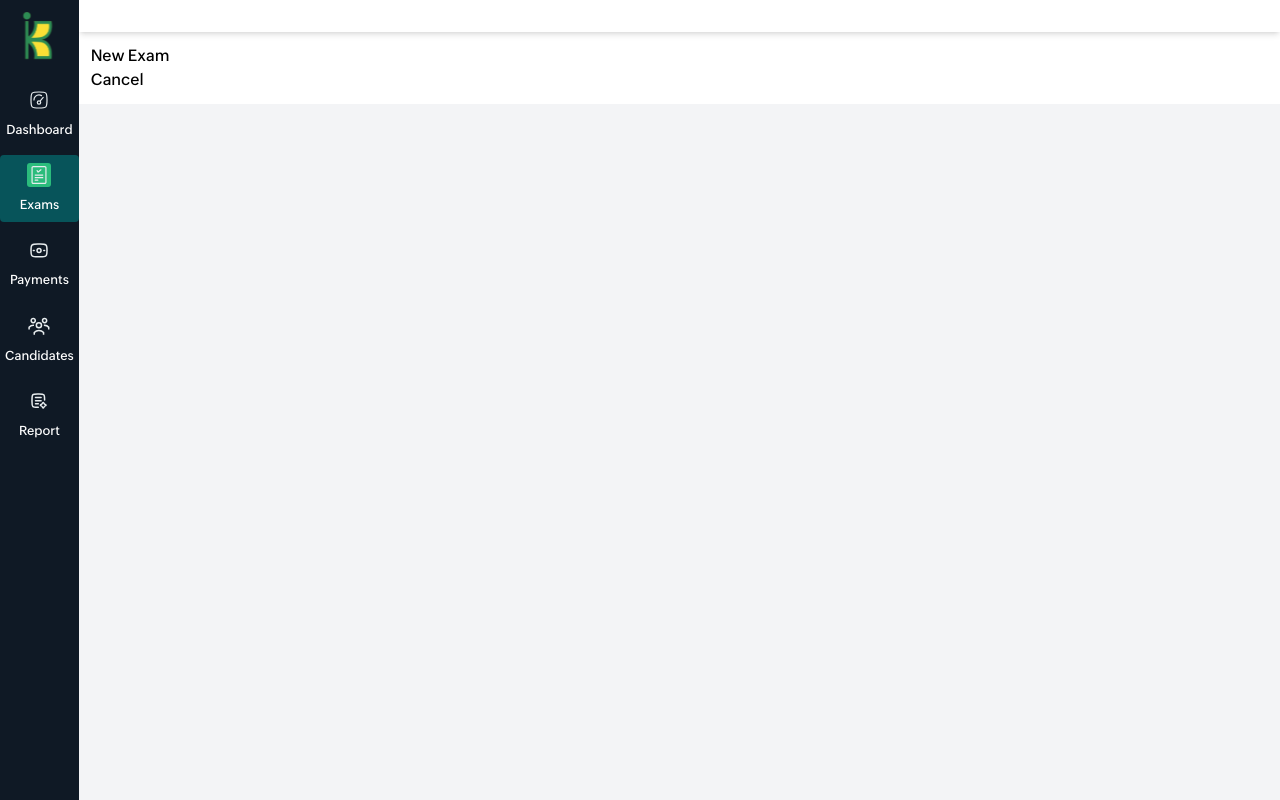
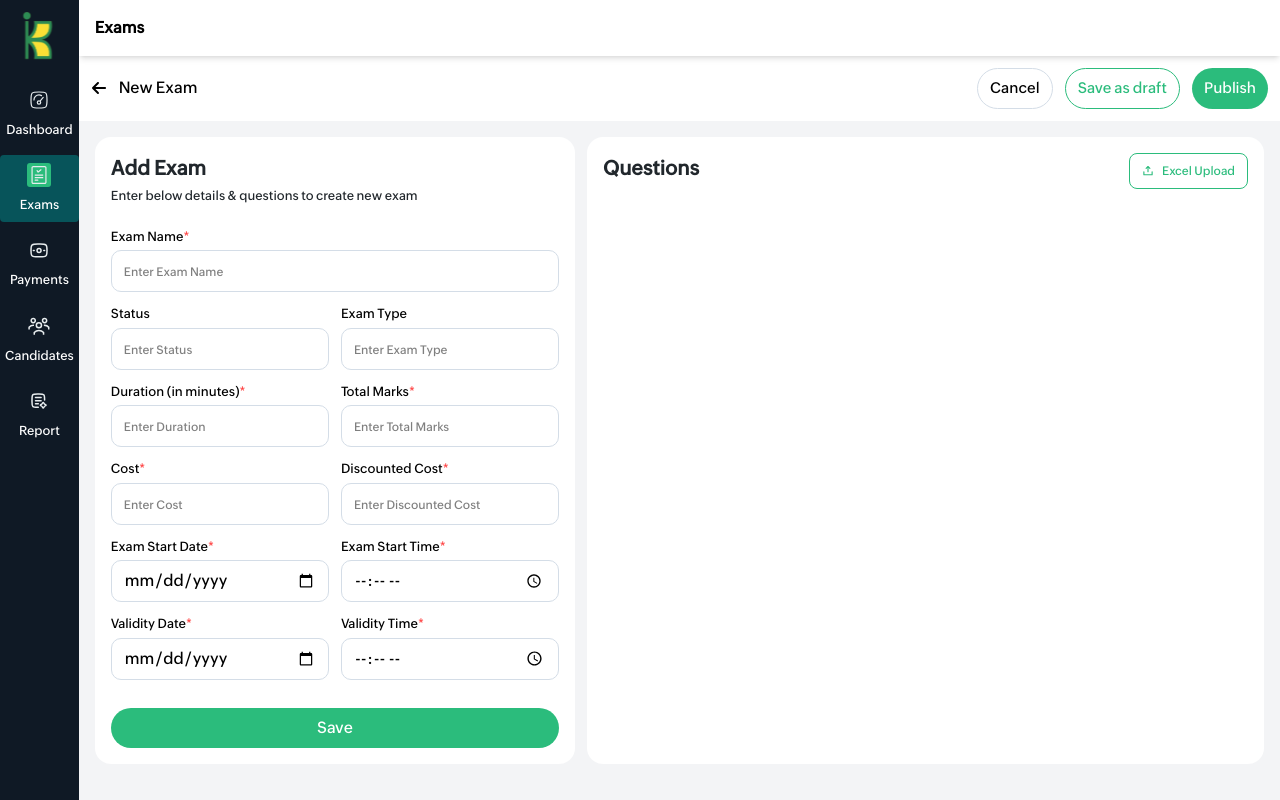
Before and after one commit to ibhaudur/kasadara-kal-admin, a React (Vite) app: page /exams/addExam in a window 1280 px wide. Built offline with nearby package versions, Linux system fonts and the light colour scheme.

Commit message:
add exam

```diff
--- a/src/component/Form/CustomInput.tsx
+++ b/src/component/Form/CustomInput.tsx
@@ -14,7 +14,7 @@ const CustomInput: React.FC<CustomInputProps> = ({
   optionsList,
   keyValue,
   labelValue,
-  parameter,dateAttribute
+  parameter,dateAttribute,required
 }) => {
   const renderFields = () => {
     if (!name) {
@@ -90,7 +90,7 @@ const CustomInput: React.FC<CustomInputProps> = ({
             min={dateAttribute === "min" ? new Date(Date.now() + 86400000).toISOString().split('T')[0] : ''}
             max={dateAttribute === "max" ? new Date().toISOString().split('T')[0] : ''}
             disabled={disabled}
-            className={`w-full px-3 py-2 border rounded-[10px]  border-[#D4DDE7] focus:outline-none focus:ring-2 focus:ring-[#2BBC7C] ${splClass}`}
+            className={`w-full px-3 py-2 border rounded-[10px]  border-[#D4DDE7] focus:outline-none focus:ring-2 placeholder:text-[12px] focus:ring-[#2BBC7C] ${splClass}`}
           />
         );
     }
@@ -98,8 +98,8 @@ const CustomInput: React.FC<CustomInputProps> = ({
 
   return (
     <React.Fragment>
-      <label className="flex text-sm mb-2 mt-3" htmlFor={name}>
-        {label}
+      <label className="flex text-[13px] mb-1" htmlFor={name}>
+        {label} {required && <span className="text-[#FF4444]">*</span>}
       </label>
       {renderFields()}
       <ErrorMessage
--- a/src/component/UI/Button.tsx
+++ b/src/component/UI/Button.tsx
@@ -4,8 +4,20 @@ import { ButtonProps } from "../../types/component.types";
 const Button: React.FC<Partial<ButtonProps>> = ({
   splClass,
   btnName,
-  handler,
+  handler,type
 }) => {
+  if (type === "outline") {
+    return (
+      <button
+        data-testid="button"
+        className={`cursor-pointer rounded-[8px] p-2 ${splClass}`}
+        onClick={handler ? handler : undefined}
+        type="submit"
+      >
+        {btnName}
+      </button>
+    );
+  }
   return (
     <button
       data-testid="button"
--- a/src/pages/exams/index.tsx
+++ b/src/pages/exams/index.tsx
@@ -2,6 +2,8 @@ import React, { useEffect } from "react";
 import { useDispatch } from "react-redux";
 import { changeHeader } from "../../store/slice/headerSlice";
 import ExamCards from "./component/ExamCards";
+import { FaChevronDown } from "react-icons/fa";
+import { useNavigate } from "react-router-dom";
 
 const ExamList = [
   {
@@ -54,7 +56,7 @@ const ExamList = [
 
 const Exams: React.FC = () => {
   const dispatch = useDispatch();
-
+  const navigate = useNavigate();
   useEffect(() => {
     dispatch(changeHeader("Exams"));
   }, [dispatch]);
@@ -69,12 +71,17 @@ const Exams: React.FC = () => {
           </small>
         </div>
         <div className="relative group inline-block">
-          <button className="bg-[#2BBC7C] rounded-3xl text-[14px] text-white px-5 py-2">
-            Add Exam v
+          <button className="bg-[#2BBC7C] rounded-3xl flex items-center gap-2 text-[14px] text-white px-5 py-2">
+            Add Exam <FaChevronDown className="text-[12px]" />
           </button>
 
           <ul className="absolute right-0 mt-1 w-40 bg-white rounded shadow-xl opacity-0 text-[14px] group-hover:opacity-100 transition-opacity duration-200 z-10">
-            <li className="px-4 py-2 hover:bg-gray-100 cursor-pointer">Exam</li>
+            <li
+              onClick={() => navigate("/exams/addExam")}
+              className="px-4 py-2 hover:bg-gray-100 cursor-pointer"
+            >
+              Exam
+            </li>
             <li className="px-4 py-2 hover:bg-gray-100 cursor-pointer">
               Quick Test
             </li>
--- /dev/null
+++ b/src/pages/exams/pages/addExam/component/ExamForm.tsx
@@ -0,0 +1,59 @@
+import React from "react";
+import { Form, Formik, FormikHelpers } from "formik";
+import {
+  examFormFields,
+  examInitialValues,
+  examSchema,
+} from "../utils/index.utils";
+import CustomInput from "../../../../../component/Form/CustomInput";
+import Button from "../../../../../component/UI/Button";
+import { ExamFormValues } from "../../../../../types/pages.types";
+
+interface ExamFormProps {
+  handleSubmit: (
+    values: ExamFormValues,
+    actions: FormikHelpers<ExamFormValues>
+  ) => void | Promise<void>;
+}
+
+const ExamForm: React.FC<ExamFormProps> = ({ handleSubmit }) => {
+  return (
+    <React.Fragment>
+      <h5 className="text-[20px] font-semibold text-[#21272C]">Add Exam</h5>
+      <small className="text-[#21272C]">
+        Enter below details & questions to create new exam
+      </small>
+
+      <Formik
+        initialValues={examInitialValues}
+        validationSchema={examSchema}
+        onSubmit={handleSubmit}
+      >
+        {({ isSubmitting }) => (
+          <Form className="grid grid-cols-2 gap-3 mt-5">
+            {examFormFields.map((field, index) => {
+              if (field.name === "examName") {
+                return (
+                  <div className="col-span-2">
+                    <CustomInput key={index} {...field} />
+                  </div>
+                );
+              }
+              return (
+                <div className="">
+                  <CustomInput key={index} {...field} />
+                </div>
+              );
+            })}
+            <Button
+              splClass="w-full col-span-2 py-2 mt-4 rounded-[30px] transition-colors duration-300 text-white font-medium"
+              btnName={isSubmitting ? "Saving..." : "Save"}
+            />
+          </Form>
+        )}
+      </Formik>
+    </React.Fragment>
+  );
+};
+
+export default ExamForm;
--- /dev/null
+++ b/src/pages/exams/pages/addExam/component/QuestionsForm.tsx
@@ -0,0 +1,24 @@
+import React from "react";
+import Button from "../../../../../component/UI/Button";
+import { PiUploadSimpleBold } from "react-icons/pi";
+
+const QuestionsForm = () => {
+  return (
+    <React.Fragment>
+      <div className="flex justify-between">
+        <h5 className="text-[20px] font-semibold text-[#21272C]">Questions</h5>
+        <Button
+          type="outline"
+          btnName={
+            <span className="flex items-center gap-2">
+              <PiUploadSimpleBold /> Excel Upload
+            </span>
+          }
+          splClass="rounded text-[12px] border border-[#2BBC7C] px-3 text-[#2BBC7C]"
+        />
+      </div>
+    </React.Fragment>
+  );
+};
+
+export default QuestionsForm;
--- a/src/pages/exams/pages/addExam/index.tsx
+++ b/src/pages/exams/pages/addExam/index.tsx
@@ -1,11 +1,60 @@
+import { FaArrowLeft } from "react-icons/fa6";
+import Button from "../../../../component/UI/Button";
+import { useNavigate } from "react-router-dom";
+import { FormikHelpers } from "formik";
+import { ExamFormValues } from "../../../../types/pages.types";
+import ExamForm from "./component/ExamForm";
+import QuestionsForm from "./component/QuestionsForm";
+import { useEffect } from "react";
+import { useDispatch } from "react-redux";
+import { changeHeader } from "../../../../store/slice/headerSlice";
 
 const AddExam = () => {
+  const navigate = useNavigate();
+  const dispatch = useDispatch();
+  useEffect(() => {
+    dispatch(changeHeader("Exams"));
+  }, [dispatch]);
+
+  const handleSubmit = async (
+    values: ExamFormValues,
+    actions: FormikHelpers<ExamFormValues>
+  ) => {
+    console.log(values, actions);
+  };
   return (
     <section>
-      <div className="bg-white p-3">
-        <p>New Exam</p>
-        <div>
-          <button>Cancel</button>
+      <div className="bg-white flex justify-between p-3">
+        <p className="flex items-center gap-3">
+          <FaArrowLeft
+            className="cursor-pointer"
+            onClick={() => navigate(-1)}
+          />
+          New Exam
+        </p>
+        <div className="flex gap-3">
+          <Button
+            type="outline"
+            btnName="Cancel"
+            splClass="rounded-[30px] text-[15px] border border-[#D4DDE7] px-3 text-black"
+          />
+          <Button
+            type="outline"
+            btnName="Save as draft"
+            splClass="rounded-[30px] text-[15px] border border-[#2BBC7C] px-3 text-[#2BBC7C]"
+          />
+          <Button
+            btnName="Publish"
+            splClass="rounded-[30px] text-[15px] px-3"
+          />
+        </div>
+      </div>
+      <div className="grid grid-cols-12 p-4 gap-3">
+        <div className="p-4 col-span-5 bg-white rounded-2xl">
+          <ExamForm handleSubmit={handleSubmit} />
+        </div>
+        <div className="p-4 col-span-7 bg-white rounded-2xl">
+          <QuestionsForm />
         </div>
       </div>
     </section>
--- /dev/null
+++ b/src/pages/exams/pages/addExam/utils/index.utils.ts
@@ -0,0 +1,121 @@
+import * as Yup from "yup";
+import { ExamFormValues } from "../../../../../types/pages.types";
+
+export const examInitialValues: ExamFormValues = {
+  examName: "",
+  status: "",
+  examType: "",
+  duration: "",
+  totalMarks: "",
+  cost: "",
+  discountCost: "",
+  examStartDate: "",
+  examStartTime: "",
+  validityDate: "",
+  validityTime: "",
+};
+export const examSchema = Yup.object().shape({
+  examName: Yup.string().required("Exam Name is required"),
+  status: Yup.string(),
+  examType: Yup.string(),
+  duration: Yup.number().required("Duration is required").positive().integer(),
+  totalMarks: Yup.number()
+    .required("Total Marks is required")
+    .positive()
+    .integer(),
+  cost: Yup.number().required("Cost is required").min(0),
+  discountCost: Yup.number().min(0),
+  examStartDate: Yup.date().required("Exam Start Date is required"),
+  examStartTime: Yup.string().required("Exam Start Time is required"),
+  validityDate: Yup.date().required("Validity Date is required"),
+  validityTime: Yup.string().required("Validity Time is required"),
+});
+
+export const examFormFields = [
+  {
+    label: "Exam Name",
+    name: "examName",
+    type: "text",
+    placeholder: "Enter Exam Name",
+    testId: "exam-name-input",
+    required:true
+  },
+  {
+    label: "Status",
+    name: "status",
+    type: "text",
+    placeholder: "Enter Status",
+    testId: "status-input",
+  },
+  {
+    label: "Exam Type",
+    name: "examType",
+    type: "text",
+    placeholder: "Enter Exam Type",
+    testId: "exam-type-input",
+  },
+  {
+    label: "Duration (in minutes)",
+    name: "duration",
+    type: "number",
+    placeholder: "Enter Duration",
+    testId: "duration-input",
+    required:true
+  },
+  {
+    label: "Total Marks",
+    name: "totalMarks",
+    type: "number",
+    placeholder: "Enter Total Marks",
+    testId: "total-marks-input",
+    required:true
+  },
+  {
+    label: "Cost",
+    name: "cost",
+    type: "number",
+    placeholder: "Enter Cost",
+    testId: "cost-input",
+    required:true
+  },
+  {
+    label: "Discounted Cost",
+    name: "discountCost",
+    type: "number",
+    placeholder: "Enter Discounted Cost",
+    testId: "discount-cost-input",
+    required:true
+  },
+  {
+    label: "Exam Start Date",
+    name: "examStartDate",
+    type: "date",
+    placeholder: "Select Start Date",
+    testId: "start-date-input",
+    required:true
+  },
+  {
+    label: "Exam Start Time",
+    name: "examStartTime",
+    type: "time",
+    placeholder: "Select Start Time",
+    testId: "start-time-input",
+    required:true
+  },
+  {
+    label: "Validity Date",
+    name: "validityDate",
+    type: "date",
+    placeholder: "Select Validity Date",
+    testId: "validity-date-input",
+    required:true
+  },
+  {
+    label: "Validity Time",
+    name: "validityTime",
+    type: "time",
+    placeholder: "Select Validity Time",
+    testId: "validity-time-input",
+    required:true
+  },
+];
--- a/src/types/component.types.ts
+++ b/src/types/component.types.ts
@@ -1,3 +1,5 @@
+import { ReactNode } from "react";
+
 export interface SelectOptions {
   label: string;
   value: string;
@@ -28,8 +30,9 @@ export interface CustomInputProps {
 }
 export interface ButtonProps {
   splClass: string;
-    btnName: string;
+  btnName: string | ReactNode;
   handler: () => void;
+  type: string;
 }
 export interface ModalProps {
   isOpen: boolean;
```
Also changed, not shown: src/types/pages.types.ts (+13 -0 lines). Lines whose indentation alone changed are shown as unchanged.
